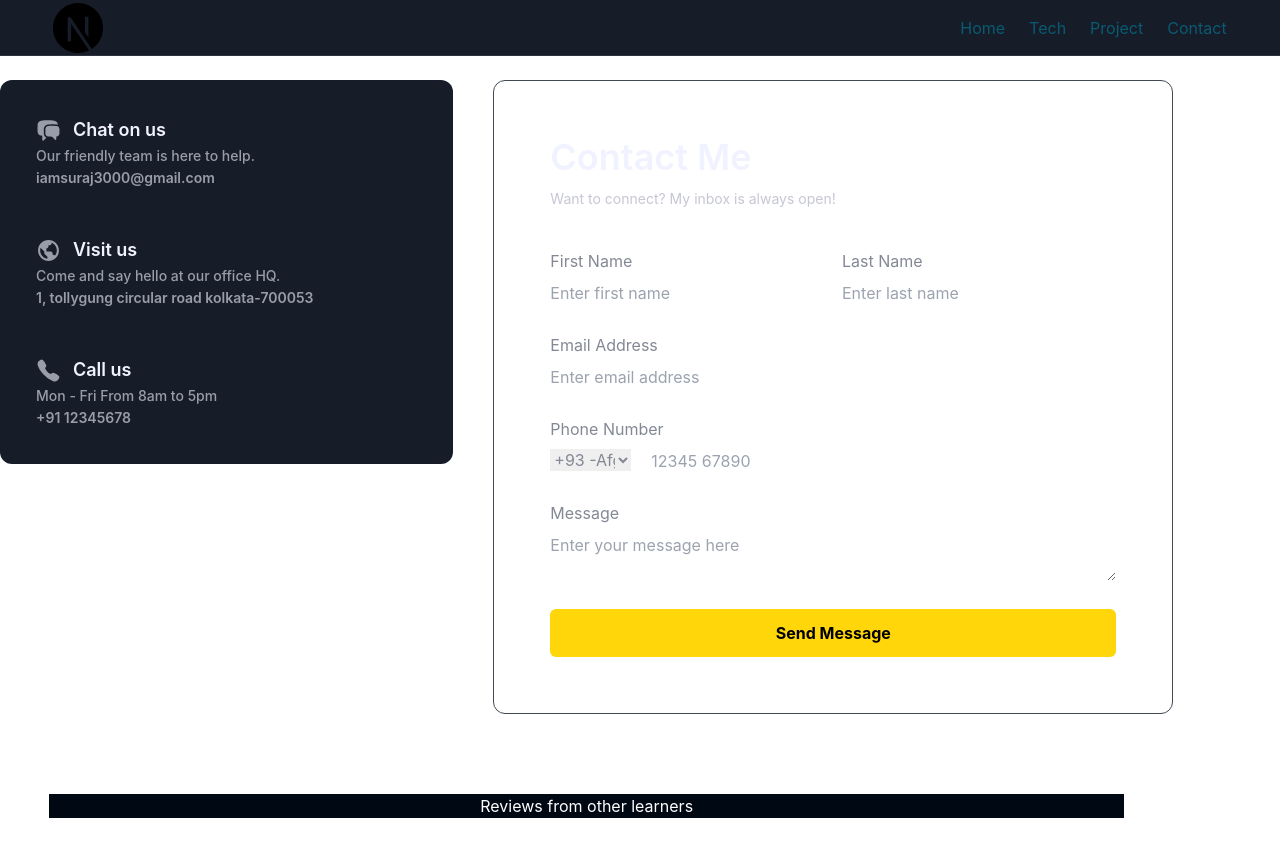
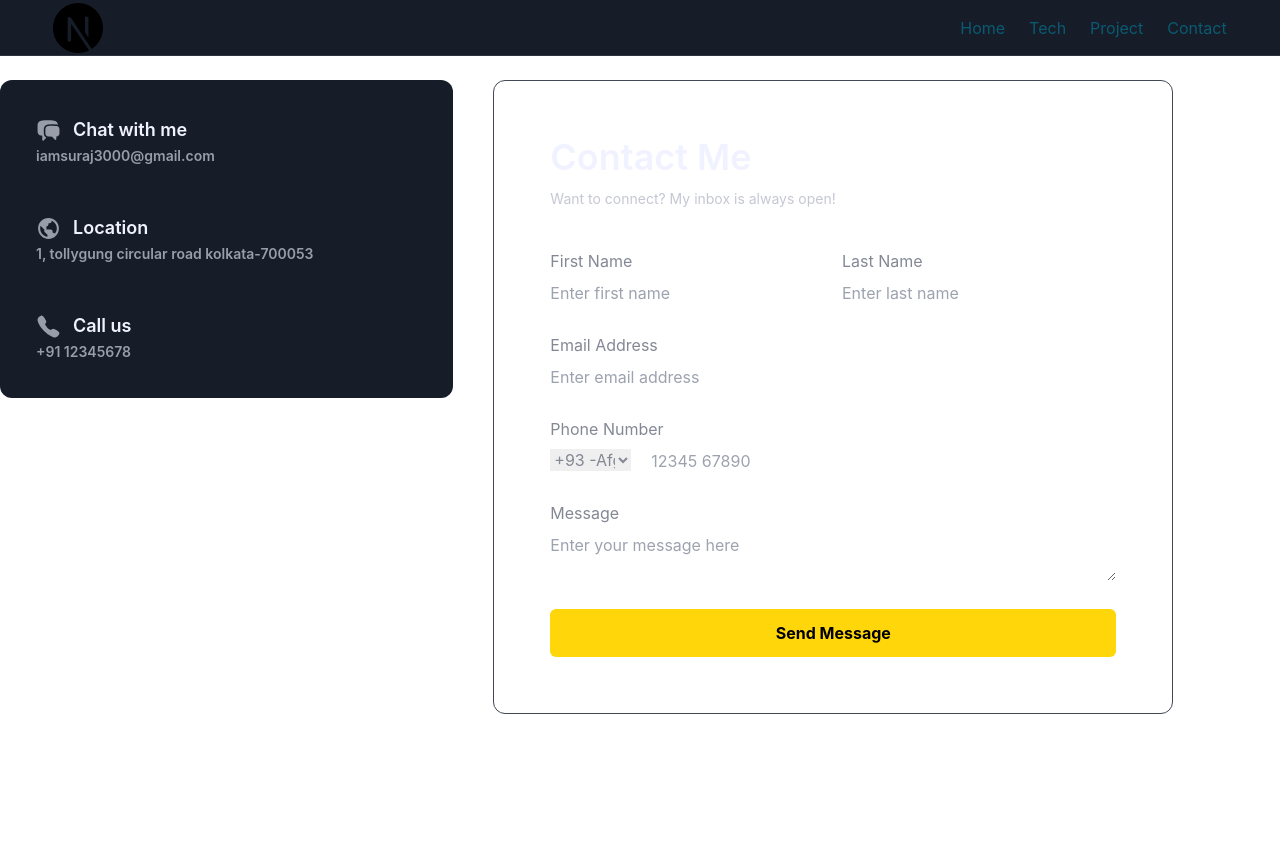
Before and after one commit to 1008surajshaw/Portfolio-, a React (Vite) app: page /contact in a window 1280 px wide. Shown: the top 856 px of the page. After the commit the page ends 800 px from the top, so only its background shows below. Built offline with nearby package versions, Linux system fonts and the light colour scheme.

Commit message:
contact page changes

```diff
--- a/src/components/contact/Contact.tsx
+++ b/src/components/contact/Contact.tsx
@@ -15,12 +15,7 @@ const Contact = () => {
           <ContactForm />
         </div>
       </div>
-      <div className='relative mx-auto my-20 flex w-11/12 max-w-maxContent flex-col items-center justify-between gap-8 bg-richblack-900 text-white '>
-          {/* Reletive from other Learner */}
-          <h1>
-          Reviews from other learners
-          </h1>
-      </div>
+
 
     </div>
     </Element>
--- a/src/components/contact/ContactDetails.tsx
+++ b/src/components/contact/ContactDetails.tsx
@@ -10,25 +10,25 @@ const ContactDetails = () => {
   const contactDetails: {
     icon: IconName;
     heading: string;
-    description: string;
+
     details: string;
   }[] = [
     {
       icon: 'HiChatBubbleLeftRight',
-      heading: 'Chat on us',
-      description: 'Our friendly team is here to help.',
+      heading: 'Chat with me',
+
       details: 'iamsuraj3000@gmail.com',
     },
     {
       icon: 'BiWorld',
-      heading: 'Visit us',
-      description: 'Come and say hello at our office HQ.',
+      heading: 'Location',
+
       details: '1, tollygung circular road kolkata-700053',
     },
     {
       icon: 'IoCall',
       heading: 'Call us',
-      description: 'Mon - Fri From 8am to 5pm',
+
       details: '+91 12345678',
     },
   ];
@@ -59,7 +59,7 @@ const ContactDetails = () => {
               <Icon size={25} />
               <h1 className='text-lg font-semibold text-richblack-5'>{ele?.heading}</h1>
             </div>
-            <p className='font-medium'>{ele?.description}</p>
+
             <p className='font-semibold'>{ele?.details}</p>
           </div>
         );
```
